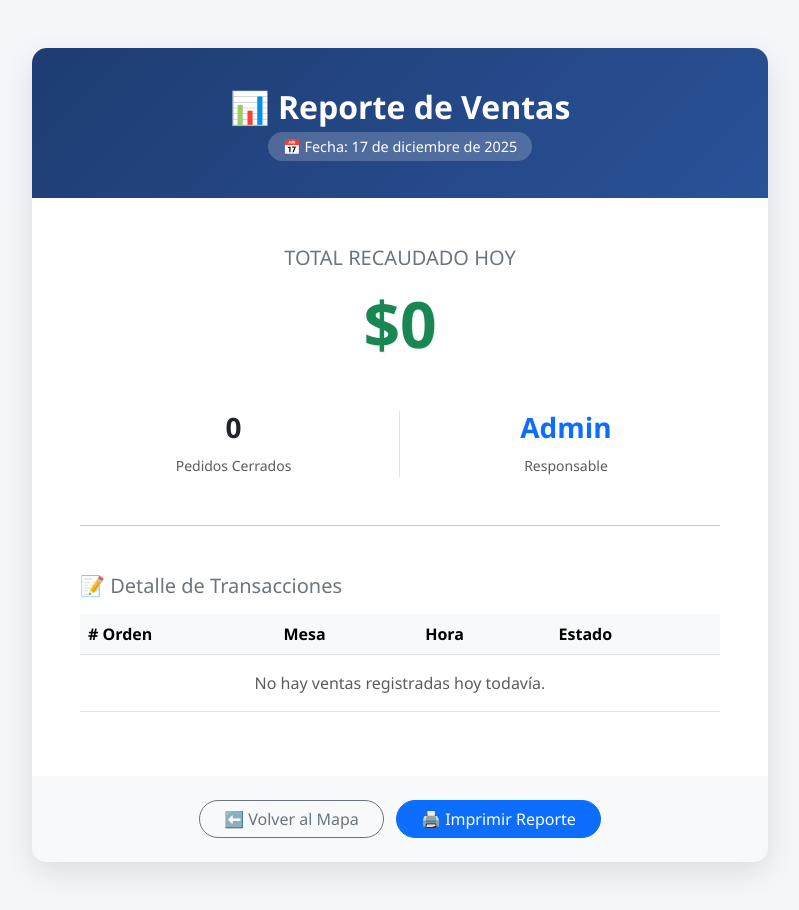
After one commit to xDennis20/sistema-restaurante, a Django app: page /reporte/ in a window 1280 px wide. The commit adds this page. Shown: the whole page, without its empty margins (240-1039 px from the left). Run offline with Django 5.2, Linux system fonts and the light colour scheme; a user stored in the database is signed in; tables that the repository leaves empty hold one stand-in row (values such as "Sample post").

Commit message:
Agregue la funcion reportes ventas en la que solo el admin puede ver las ventas del dia, por lo que cree un login

```diff
--- a/SistemaRestaurante/settings.py
+++ b/SistemaRestaurante/settings.py
@@ -55,7 +55,7 @@ ROOT_URLCONF = 'SistemaRestaurante.urls'
 TEMPLATES = [
     {
         'BACKEND': 'django.template.backends.django.DjangoTemplates',
-        'DIRS': [BASE_DIR / 'templates']
+        'DIRS': [BASE_DIR / 'core/templates/core/']
         ,
         'APP_DIRS': True,
         'OPTIONS': {
@@ -112,7 +112,8 @@ USE_I18N = True
 
 USE_TZ = True
 
-
+LOGIN_REDIRECT_URL = "home"
+LOGOUT_REDIRECT_URL = "login"
 # Static files (CSS, JavaScript, Images)
 # https://docs.djangoproject.com/en/6.0/howto/static-files/
 
--- a/SistemaRestaurante/urls.py
+++ b/SistemaRestaurante/urls.py
@@ -15,11 +15,11 @@ Including another URLconf
     2. Add a URL to urlpatterns:  path('blog/', include('blog.urls'))
 """
 from django.contrib import admin
-from django.urls import path
-from core.views import menu_restuarante,agregar_producto_a_mesa,ver_cuenta,cobrar_mesa,home,eliminar_detalle
+from django.urls import path,include
+from core.views import menu_restuarante,agregar_producto_a_mesa,ver_cuenta,cobrar_mesa,home,eliminar_detalle,reporte_ventas_hoy
 
 urlpatterns = [
-    path('admin', admin.site.urls),
+    path('admin/', admin.site.urls),
     # 1. Portada de la web el home
     path('',home,name='home'),
     # 2. Menu del restauraunte
@@ -28,5 +28,7 @@ urlpatterns = [
     path('agregar/<int:mesa_id>/<int:plato_id>/', agregar_producto_a_mesa, name= 'agregar_plato'),
     path('mesa/<int:mesa_id>', ver_cuenta, name= 'cuenta'),
     path('cobrar/<int:mesa_id>',cobrar_mesa, name = 'cobrar'),
-    path('eliminar_detalle/<int:detalle_id>',eliminar_detalle, name= "eliminar_detalle")
+    path('eliminar_detalle/<int:detalle_id>',eliminar_detalle, name= "eliminar_detalle"),
+    path('reporte/',reporte_ventas_hoy, name="reporte"),
+    path('accounts/', include('django.contrib.auth.urls'))
 ]
--- a/core/templates/core/home.html
+++ b/core/templates/core/home.html
@@ -70,7 +70,8 @@
                     <div class="card-body text-center d-flex flex-column justify-content-between">
 
                         <!-- Título de la Mesa -->
-                        <h3 class="fw-bold mb-3">Mesa {{ mesa.numero }}</h3>
+                        <h3     style="color: white"
+                                class="fw-bold mb-3">Mesa {{ mesa.numero }}</h3>
 
                         {% if mesa.estado == 'ocupada' %}
                             <!-- ESTADO OCUPADO -->
@@ -98,7 +99,7 @@
                         {% else %}
                             <!-- ESTADO LIBRE -->
                             <div class="mb-3">
-                                <span class="badge bg-success badge-estado text-dark">🟢 Libre</span>
+                                <span class="badge bg-success badge-estado text-white">🟢 Libre</span>
                             </div>
                             <div class="mb-4 text-secondary">
                                 <small>Lista para clientes</small>
--- /dev/null
+++ b/core/templates/core/reporte.html
@@ -0,0 +1,129 @@
+<!DOCTYPE html>
+<html lang="es">
+<head>
+    <meta charset="UTF-8">
+    <meta name="viewport" content="width=device-width, initial-scale=1">
+    <title>Cierre de Caja - {{ fecha_hoy }}</title>
+    <!-- Bootstrap CSS -->
+    <link href="https://cdn.jsdelivr.net/npm/bootstrap@5.3.0/dist/css/bootstrap.min.css" rel="stylesheet">
+    <style>
+        /* Estilo Ejecutivo Oscuro */
+        body { background-color: #f4f6f9; font-family: 'Segoe UI', sans-serif; }
+
+        .card-reporte {
+            border: none;
+            border-radius: 15px;
+            box-shadow: 0 10px 30px rgba(0,0,0,0.1);
+            overflow: hidden;
+        }
+
+        .header-reporte {
+            background: linear-gradient(135deg, #1e3c72 0%, #2a5298 100%);
+            color: white;
+            padding: 40px 20px;
+            text-align: center;
+        }
+
+        .total-gigante {
+            font-size: 4rem;
+            font-weight: 800;
+            color: #198754; /* Verde Dinero */
+            text-shadow: 1px 1px 2px rgba(0,0,0,0.1);
+        }
+
+        .badge-fecha {
+            background-color: rgba(255,255,255,0.2);
+            padding: 5px 15px;
+            border-radius: 20px;
+            font-size: 0.9rem;
+        }
+    </style>
+</head>
+<body>
+
+    <div class="container py-5">
+
+        <div class="row justify-content-center">
+            <div class="col-md-8">
+
+                <!-- TARJETA PRINCIPAL DEL REPORTE -->
+                <div class="card card-reporte">
+
+                    <!-- Encabezado Azul -->
+                    <div class="header-reporte">
+                        <h2 class="fw-bold mb-2">📊 Reporte de Ventas</h2>
+                        <span class="badge-fecha">📅 Fecha: {{ fecha_hoy }}</span>
+                    </div>
+
+                    <div class="card-body p-5 text-center bg-white">
+
+                        <h5 class="text-secondary text-uppercase ls-2">Total Recaudado Hoy</h5>
+
+                        <!-- EL NÚMERO IMPORTANTE -->
+                        <h1 class="total-gigante my-3">${{ total }}</h1>
+
+                        <div class="row mt-5">
+                            <div class="col-6 border-end">
+                                <h3 class="fw-bold">{{ ventas_hoy|length }}</h3>
+                                <small class="text-muted">Pedidos Cerrados</small>
+                            </div>
+                            <div class="col-6">
+                                <h3 class="fw-bold text-primary">Admin</h3>
+                                <small class="text-muted">Responsable</small>
+                            </div>
+                        </div>
+
+                        <hr class="my-5">
+
+                        <!-- LISTA DETALLADA DE PEDIDOS (Opcional) -->
+                        <h5 class="text-start mb-3 text-secondary">📝 Detalle de Transacciones</h5>
+                        <div class="table-responsive">
+                            <table class="table table-hover text-start">
+                                <thead class="table-light">
+                                    <tr>
+                                        <th># Orden</th>
+                                        <th>Mesa</th>
+                                        <th>Hora</th>
+                                        <th>Estado</th>
+                                    </tr>
+                                </thead>
+                                <tbody>
+                                    {% for venta in ventas_hoy %}
+                                    <tr>
+                                        <td class="fw-bold">#{{ venta.id }}</td>
+                                        <td>{{ venta.mesa }}</td>
+                                        <td>{{ venta.creado_en|time:"H:i" }}</td> <!-- Filtro de hora -->
+                                        <td><span class="badge bg-success">Pagado ✅</span></td>
+                                    </tr>
+                                    {% empty %}
+                                    <tr>
+                                        <td colspan="4" class="text-center text-muted py-3">
+                                            No hay ventas registradas hoy todavía.
+                                        </td>
+                                    </tr>
+                                    {% endfor %}
+                                </tbody>
+                            </table>
+                        </div>
+
+                    </div>
+
+                    <!-- Pie de página con botón de salir -->
+                    <div class="card-footer bg-light p-4 text-center border-0">
+                        <a href="{% url 'home' %}" class="btn btn-outline-secondary rounded-pill px-4">
+                            ⬅️ Volver al Mapa
+                        </a>
+                        <button onclick="window.print()" class="btn btn-primary rounded-pill px-4 ms-2">
+                            🖨️ Imprimir Reporte
+                        </button>
+                    </div>
+
+                </div>
+
+            </div>
+        </div>
+
+    </div>
+
+</body>
+</html>
--- a/core/views.py
+++ b/core/views.py
@@ -1,7 +1,9 @@
 from django.shortcuts import render, get_object_or_404, redirect
 from django.views.decorators.http import require_POST
-
 from .models import Plato,Categoria,DetallePedido,Mesa,Pedido
+from django.utils import timezone
+from datetime import timedelta
+from django.contrib.admin.views.decorators import user_passes_test
 # Create your views here.
 
 def menu_restuarante(request,mesa_id: int):
@@ -68,7 +70,7 @@ def cobrar_mesa(request, mesa_id: int):
     mesa = get_object_or_404(Mesa,id=mesa_id)
     pedido = Pedido.objects.filter(mesa=mesa, estado="pendiente").first()
     if pedido:
-        pedido.estado = "estado"
+        pedido.estado = "pagado"
         pedido.save()
     return redirect('home')
 
@@ -92,3 +94,22 @@ def eliminar_detalle(request,detalle_id: int):
     detalle = get_object_or_404(DetallePedido,id=detalle_id)
     detalle.delete()
     return redirect("menu",mesa_id=detalle.pedido.mesa.id)
+
+def es_admin(user):
+    return user.is_staff
+
+@user_passes_test(es_admin)
+def reporte_ventas_hoy(request):
+    fecha_hoy = timezone.now().date()
+    ventas_hoy = Pedido.objects.filter(estado="pagado",creado_en__date= fecha_hoy)
+    print(f"DEBUG: Encontré {ventas_hoy.count()} pedidos pagados.")
+    total = 0
+    for venta in ventas_hoy:
+        total += sum(p.subtotal for p in venta.detallepedido_set.all())
+
+    contexto = {
+        "fecha_hoy" : fecha_hoy,
+        "ventas_hoy" : ventas_hoy,
+        "total" : total
+    }
+    return render(request,"core/reporte.html", contexto)
```
Also changed, not shown: core/templates/core/registration/login.html (added, +95 -0 lines).
